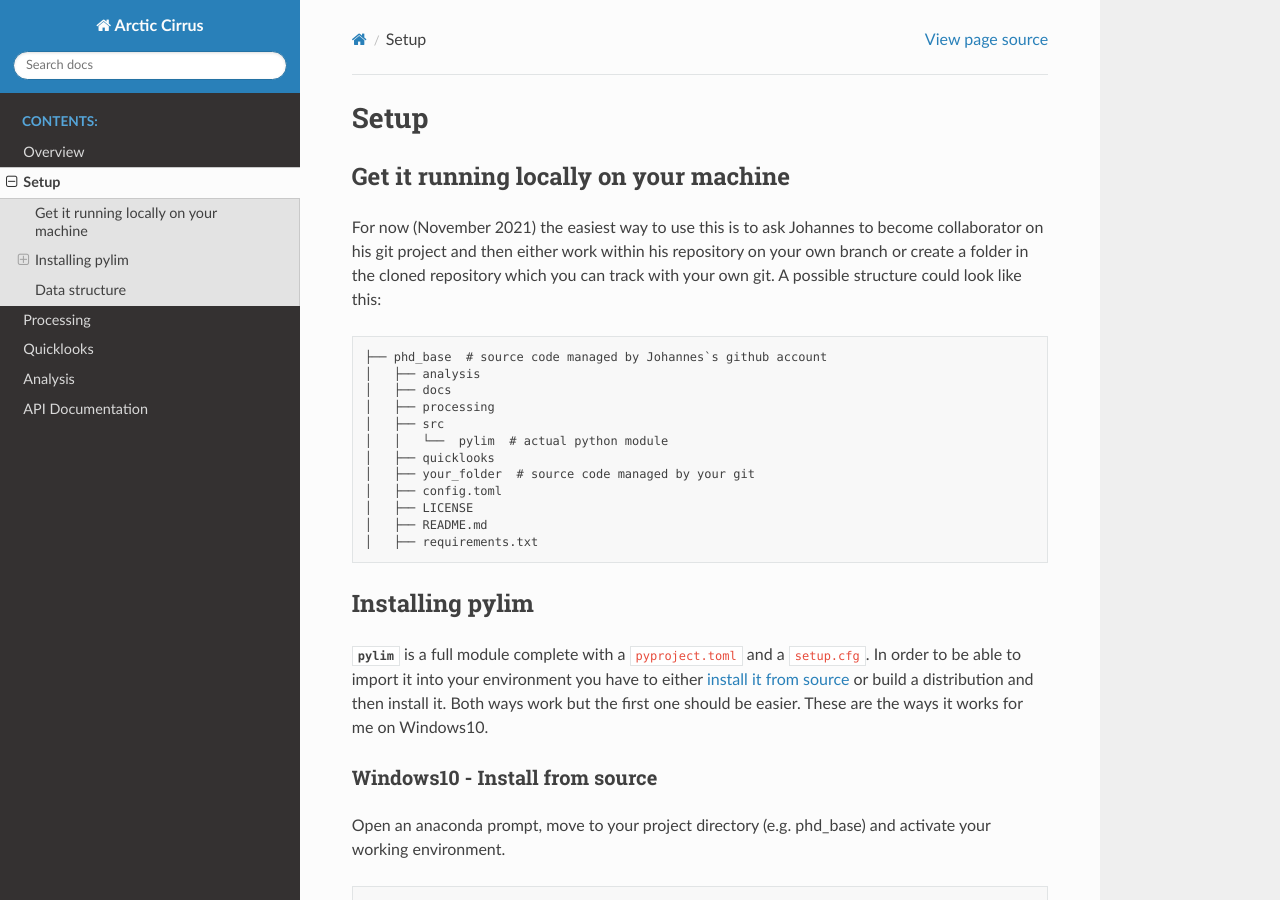
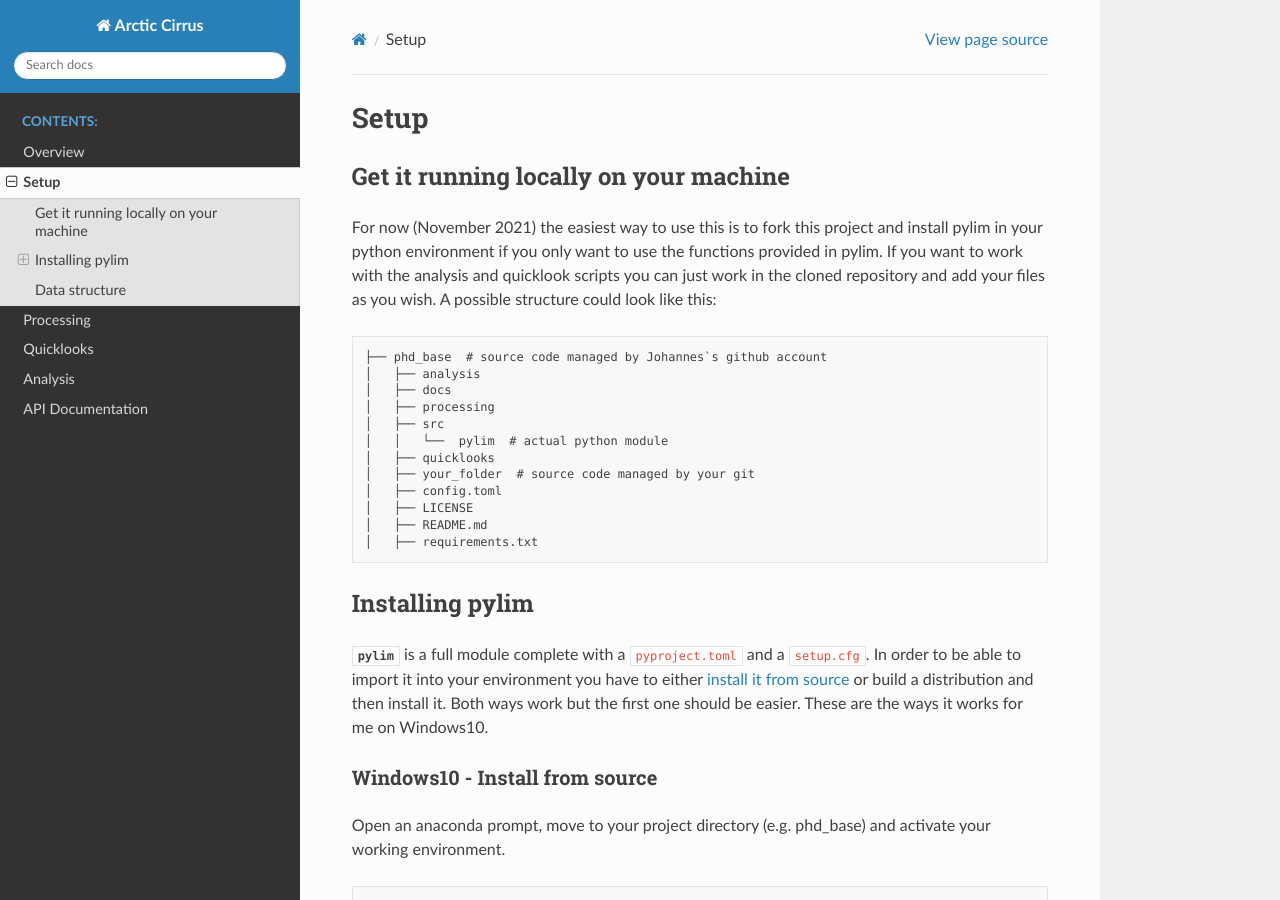
Before and after one commit to jroettenbacher/phd_base, a Sphinx documentation site: the page built from docs/setup.rst, in a window 1280 px wide and 900 px high. Built offline with Sphinx 7.4.7 and the Read the Docs theme 2.0.0, drawn with Linux system fonts in a browser that asks for light colours.

Commit message:
Adjust setup to public repository
Signed-off-by: Johannes Röttenbacher <johannes.roettenbacher@web.de>

```diff
--- a/docs/setup.rst
+++ b/docs/setup.rst
@@ -4,7 +4,8 @@ Setup
 Get it running locally on your machine
 --------------------------------------
 
-For now (November 2021) the easiest way to use this is to ask Johannes to become collaborator on his git project and then either work within his repository on your own branch or create a folder in the cloned repository which you can track with your own git.
+For now (November 2021) the easiest way to use this is to fork this project and install pylim in your python environment if you only want to use the functions provided in pylim.
+If you want to work with the analysis and quicklook scripts you can just work in the cloned repository and add your files as you wish.
 A possible structure could look like this::
 
    ├── phd_base  # source code managed by Johannes`s github account
```
